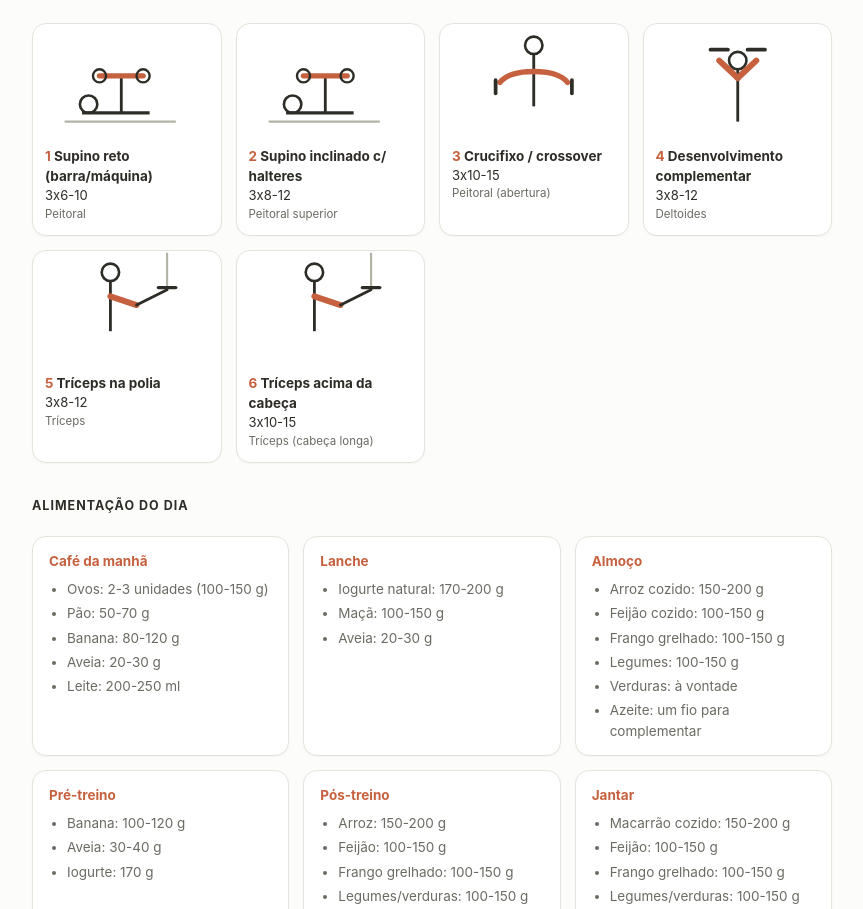
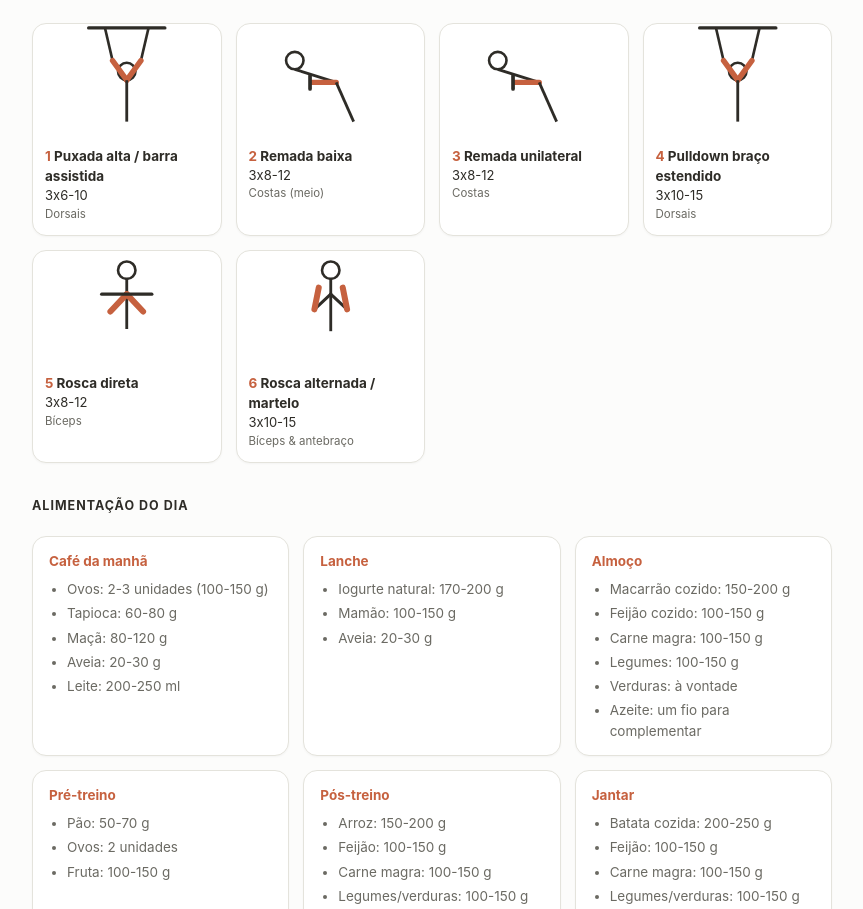
Before and after one commit to danielsilvarodriguesdrs-ship-it/bom-dia-daniel, a plain HTML site: page docs/index.html in a window 1280 px wide. Shown: the part 1405-2314 px from the top of the page, without its empty margins (208-1071 px from the left). Drawn offline with Linux system fonts and the light colour scheme.

Commit message:
resumo matinal 2026-11-24

```diff
--- a/docs/index.html
+++ b/docs/index.html
@@ -31,7 +31,7 @@ a{color:var(--ink);border-bottom:1px solid var(--clay);text-decoration:none;font
 footer{margin-top:48px;padding-bottom:36px;font-size:12px;color:var(--soft)}
 @media(max-width:640px){.headline{font-size:32px}}</style></head><body>
 <div class="top"><div class="wrap">
-<div class="daydate">Segunda-feira, 23 de novembro de 2026</div>
+<div class="daydate">Terça-feira, 24 de novembro de 2026</div>
 <h1 class="headline">Bom dia, Daniel!</h1>
 <p class="subtitle">Abaixo estão suas atividades de hoje e as ações a serem desenvolvidas.</p>
 <p class="daysummary">Agenda livre hoje, Daniel — dia aberto pra tocar no seu ritmo.</p>
@@ -47,8 +47,8 @@ footer{margin-top:48px;padding-bottom:36px;font-size:12px;color:var(--soft)}
 <div class="wrap">
 <div class="sec"><div class="h">Ações a serem feitas</div><div class="calm">Nada te trava hoje.</div></div>
 <div class="sec"><div class="h">Meditação do dia · Frei Gilson</div>
-<div class="item"><a href="https://www.youtube.com/watch?v=Djxwsntjz-A">O pouco com amor é grande para Deus | (Lucas 21, 1-4) #2903 | Meditação da Palavra</a></div></div>
-<div class="sec"><div class="h">Treino do dia — Treino A — Peito &amp; Tríceps</div>
+<div class="item"><a href="https://www.youtube.com/watch?v=g3-owaluyG4">Santo Rosário | 7 Dias de Oração 2026 | 03:40 | 24/11 | 1º Dia | Live Ao vivo</a></div></div>
+<div class="sec"><div class="h">Treino do dia — Treino B — Costas &amp; Bíceps</div>
 <svg viewBox="0 0 300 200" xmlns="http://www.w3.org/2000/svg" aria-label="Mapa muscular do dia"><text x="63" y="14" font-size="11" fill="#6B6A63" text-anchor="middle" font-family="-apple-system,sans-serif">Frente</text><text x="210" y="14" font-size="11" fill="#6B6A63" text-anchor="middle" font-family="-apple-system,sans-serif">Costas</text>
 <circle cx="63" cy="34" r="9" fill="none" stroke="#2E2C27" stroke-width="2"/>
 <path d="M48 46 Q63 42 78 46 L80 92
@@ -56,53 +56,50 @@ footer{margin-top:48px;padding-bottom:36px;font-size:12px;color:var(--soft)}
 <line x1="46" y1="50" x2="34" y2="92" stroke="#2E2C27" stroke-width="2"/>
 <line x1="80" y1="50" x2="92" y2="92" stroke="#2E2C27" stroke-width="2"/>
 <path d="M52 92 L50 175 M74 92 L76 175"
-      stroke="#2E2C27" stroke-width="2" fill="none"/><ellipse cx="52" cy="60" rx="9" ry="6" fill="#C6613F" opacity="0.9"/><ellipse cx="74" cy="60" rx="9" ry="6" fill="#C6613F" opacity="0.9"/><ellipse cx="44" cy="54" rx="6" ry="6" fill="#C6613F" opacity="0.9"/><ellipse cx="82" cy="54" rx="6" ry="6" fill="#C6613F" opacity="0.9"/><ellipse cx="40" cy="74" rx="5" ry="10" fill="#B4B3A8" opacity="0.18"/><ellipse cx="86" cy="74" rx="5" ry="10" fill="#B4B3A8" opacity="0.18"/><ellipse cx="37" cy="98" rx="4" ry="10" fill="#B4B3A8" opacity="0.18"/><ellipse cx="89" cy="98" rx="4" ry="10" fill="#B4B3A8" opacity="0.18"/><ellipse cx="50" cy="120" rx="7" ry="20" fill="#B4B3A8" opacity="0.18"/><ellipse cx="76" cy="120" rx="7" ry="20" fill="#B4B3A8" opacity="0.18"/>
+      stroke="#2E2C27" stroke-width="2" fill="none"/><ellipse cx="52" cy="60" rx="9" ry="6" fill="#B4B3A8" opacity="0.18"/><ellipse cx="74" cy="60" rx="9" ry="6" fill="#B4B3A8" opacity="0.18"/><ellipse cx="44" cy="54" rx="6" ry="6" fill="#B4B3A8" opacity="0.18"/><ellipse cx="82" cy="54" rx="6" ry="6" fill="#B4B3A8" opacity="0.18"/><ellipse cx="40" cy="74" rx="5" ry="10" fill="#C6613F" opacity="0.9"/><ellipse cx="86" cy="74" rx="5" ry="10" fill="#C6613F" opacity="0.9"/><ellipse cx="37" cy="98" rx="4" ry="10" fill="#C6613F" opacity="0.9"/><ellipse cx="89" cy="98" rx="4" ry="10" fill="#C6613F" opacity="0.9"/><ellipse cx="50" cy="120" rx="7" ry="20" fill="#B4B3A8" opacity="0.18"/><ellipse cx="76" cy="120" rx="7" ry="20" fill="#B4B3A8" opacity="0.18"/>
 <circle cx="210" cy="34" r="9" fill="none" stroke="#2E2C27" stroke-width="2"/>
 <path d="M195 46 Q210 42 225 46 L227 92
          Q210 98 193 92 Z" fill="none" stroke="#2E2C27" stroke-width="2"/>
 <line x1="193" y1="50" x2="181" y2="92" stroke="#2E2C27" stroke-width="2"/>
 <line x1="227" y1="50" x2="239" y2="92" stroke="#2E2C27" stroke-width="2"/>
 <path d="M199 92 L197 175 M221 92 L223 175"
-      stroke="#2E2C27" stroke-width="2" fill="none"/><ellipse cx="210" cy="52" rx="14" ry="7" fill="#B4B3A8" opacity="0.18"/><ellipse cx="197" cy="74" rx="8" ry="14" fill="#B4B3A8" opacity="0.18"/><ellipse cx="223" cy="74" rx="8" ry="14" fill="#B4B3A8" opacity="0.18"/><ellipse cx="187" cy="74" rx="5" ry="11" fill="#C6613F" opacity="0.9"/><ellipse cx="233" cy="74" rx="5" ry="11" fill="#C6613F" opacity="0.9"/><ellipse cx="203" cy="100" rx="9" ry="7" fill="#B4B3A8" opacity="0.18"/><ellipse cx="217" cy="100" rx="9" ry="7" fill="#B4B3A8" opacity="0.18"/><ellipse cx="199" cy="124" rx="7" ry="16" fill="#B4B3A8" opacity="0.18"/><ellipse cx="221" cy="124" rx="7" ry="16" fill="#B4B3A8" opacity="0.18"/><ellipse cx="199" cy="160" rx="5" ry="12" fill="#B4B3A8" opacity="0.18"/><ellipse cx="221" cy="160" rx="5" ry="12" fill="#B4B3A8" opacity="0.18"/></svg><div class="grid"><div class="ex"><div class="ex-svg"><svg viewBox="0 0 150 130" xmlns="http://www.w3.org/2000/svg" aria-label="Supino">
-<line x1="18" y1="96" x2="120" y2="96" stroke="#B4B3A8" stroke-width="2"/>
-<line x1="34" y1="88" x2="96" y2="88" stroke="#2E2C27" stroke-width="3"/>
-<circle cx="40" cy="80" r="8" fill="none" stroke="#2E2C27" stroke-width="2.4"/>
-<path d="M70 88 L70 54" stroke="#2E2C27" stroke-width="2.6"/>
-<line x1="50" y1="54" x2="90" y2="54" stroke="#C6613F" stroke-width="5" stroke-linecap="round"/>
-<circle cx="50" cy="54" r="6" fill="none" stroke="#2E2C27" stroke-width="2.2"/>
-<circle cx="90" cy="54" r="6" fill="none" stroke="#2E2C27" stroke-width="2.2"/></svg></div><div class="ex-name"><span>1</span> Supino reto (barra/máquina)</div><div class="ex-sr">3x6-10</div><div class="ex-mus">Peitoral</div></div><div class="ex"><div class="ex-svg"><svg viewBox="0 0 150 130" xmlns="http://www.w3.org/2000/svg" aria-label="Supino">
-<line x1="18" y1="96" x2="120" y2="96" stroke="#B4B3A8" stroke-width="2"/>
-<line x1="34" y1="88" x2="96" y2="88" stroke="#2E2C27" stroke-width="3"/>
-<circle cx="40" cy="80" r="8" fill="none" stroke="#2E2C27" stroke-width="2.4"/>
-<path d="M70 88 L70 54" stroke="#2E2C27" stroke-width="2.6"/>
-<line x1="50" y1="54" x2="90" y2="54" stroke="#C6613F" stroke-width="5" stroke-linecap="round"/>
-<circle cx="50" cy="54" r="6" fill="none" stroke="#2E2C27" stroke-width="2.2"/>
-<circle cx="90" cy="54" r="6" fill="none" stroke="#2E2C27" stroke-width="2.2"/></svg></div><div class="ex-name"><span>2</span> Supino inclinado c/ halteres</div><div class="ex-sr">3x8-12</div><div class="ex-mus">Peitoral superior</div></div><div class="ex"><div class="ex-svg"><svg viewBox="0 0 150 130" xmlns="http://www.w3.org/2000/svg" aria-label="Crucifixo">
-<circle cx="75" cy="26" r="8" fill="none" stroke="#2E2C27" stroke-width="2.4"/>
-<line x1="75" y1="34" x2="75" y2="82" stroke="#2E2C27" stroke-width="2.6"/>
-<path d="M75 50 Q52 50 44 60" fill="none" stroke="#C6613F" stroke-width="5" stroke-linecap="round"/>
-<path d="M75 50 Q98 50 106 60" fill="none" stroke="#C6613F" stroke-width="5" stroke-linecap="round"/>
-<line x1="40" y1="58" x2="40" y2="70" stroke="#2E2C27" stroke-width="3.4" stroke-linecap="round"/>
-<line x1="110" y1="58" x2="110" y2="70" stroke="#2E2C27" stroke-width="3.4" stroke-linecap="round"/></svg></div><div class="ex-name"><span>3</span> Crucifixo / crossover</div><div class="ex-sr">3x10-15</div><div class="ex-mus">Peitoral (abertura)</div></div><div class="ex"><div class="ex-svg"><svg viewBox="0 0 150 130" xmlns="http://www.w3.org/2000/svg" aria-label="Desenvolvimento">
-<circle cx="75" cy="40" r="8" fill="none" stroke="#2E2C27" stroke-width="2.4"/>
-<line x1="75" y1="48" x2="75" y2="96" stroke="#2E2C27" stroke-width="2.6"/>
-<path d="M75 56 L58 40" stroke="#C6613F" stroke-width="5.5" stroke-linecap="round"/>
-<path d="M75 56 L92 40" stroke="#C6613F" stroke-width="5.5" stroke-linecap="round"/>
-<line x1="50" y1="30" x2="66" y2="30" stroke="#2E2C27" stroke-width="3.4" stroke-linecap="round"/>
-<line x1="84" y1="30" x2="100" y2="30" stroke="#2E2C27" stroke-width="3.4" stroke-linecap="round"/></svg></div><div class="ex-name"><span>4</span> Desenvolvimento complementar</div><div class="ex-sr">3x8-12</div><div class="ex-mus">Deltoides</div></div><div class="ex"><div class="ex-svg"><svg viewBox="0 0 150 130" xmlns="http://www.w3.org/2000/svg" aria-label="Tríceps na polia">
-<line x1="112" y1="8" x2="112" y2="40" stroke="#B4B3A8" stroke-width="2"/>
-<line x1="104" y1="40" x2="120" y2="40" stroke="#2E2C27" stroke-width="3" stroke-linecap="round"/>
-<circle cx="60" cy="26" r="8" fill="none" stroke="#2E2C27" stroke-width="2.4"/>
-<line x1="60" y1="34" x2="60" y2="80" stroke="#2E2C27" stroke-width="2.6"/>
-<path d="M60 48 L84 56" stroke="#C6613F" stroke-width="5.5" stroke-linecap="round"/>
-<path d="M84 56 L112 42" stroke="#2E2C27" stroke-width="2.6" stroke-linecap="round"/></svg></div><div class="ex-name"><span>5</span> Tríceps na polia</div><div class="ex-sr">3x8-12</div><div class="ex-mus">Tríceps</div></div><div class="ex"><div class="ex-svg"><svg viewBox="0 0 150 130" xmlns="http://www.w3.org/2000/svg" aria-label="Tríceps na polia">
-<line x1="112" y1="8" x2="112" y2="40" stroke="#B4B3A8" stroke-width="2"/>
-<line x1="104" y1="40" x2="120" y2="40" stroke="#2E2C27" stroke-width="3" stroke-linecap="round"/>
-<circle cx="60" cy="26" r="8" fill="none" stroke="#2E2C27" stroke-width="2.4"/>
-<line x1="60" y1="34" x2="60" y2="80" stroke="#2E2C27" stroke-width="2.6"/>
-<path d="M60 48 L84 56" stroke="#C6613F" stroke-width="5.5" stroke-linecap="round"/>
-<path d="M84 56 L112 42" stroke="#2E2C27" stroke-width="2.6" stroke-linecap="round"/></svg></div><div class="ex-name"><span>6</span> Tríceps acima da cabeça</div><div class="ex-sr">3x10-15</div><div class="ex-mus">Tríceps (cabeça longa)</div></div></div></div>
+      stroke="#2E2C27" stroke-width="2" fill="none"/><ellipse cx="210" cy="52" rx="14" ry="7" fill="#B4B3A8" opacity="0.18"/><ellipse cx="197" cy="74" rx="8" ry="14" fill="#C6613F" opacity="0.9"/><ellipse cx="223" cy="74" rx="8" ry="14" fill="#C6613F" opacity="0.9"/><ellipse cx="187" cy="74" rx="5" ry="11" fill="#B4B3A8" opacity="0.18"/><ellipse cx="233" cy="74" rx="5" ry="11" fill="#B4B3A8" opacity="0.18"/><ellipse cx="203" cy="100" rx="9" ry="7" fill="#B4B3A8" opacity="0.18"/><ellipse cx="217" cy="100" rx="9" ry="7" fill="#B4B3A8" opacity="0.18"/><ellipse cx="199" cy="124" rx="7" ry="16" fill="#B4B3A8" opacity="0.18"/><ellipse cx="221" cy="124" rx="7" ry="16" fill="#B4B3A8" opacity="0.18"/><ellipse cx="199" cy="160" rx="5" ry="12" fill="#B4B3A8" opacity="0.18"/><ellipse cx="221" cy="160" rx="5" ry="12" fill="#B4B3A8" opacity="0.18"/></svg><div class="grid"><div class="ex"><div class="ex-svg"><svg viewBox="0 0 150 130" xmlns="http://www.w3.org/2000/svg" aria-label="Puxada">
+<line x1="40" y1="10" x2="110" y2="10" stroke="#2E2C27" stroke-width="3" stroke-linecap="round"/>
+<line x1="55" y1="10" x2="62" y2="40" stroke="#2E2C27" stroke-width="2.4"/>
+<line x1="95" y1="10" x2="88" y2="40" stroke="#2E2C27" stroke-width="2.4"/>
+<circle cx="75" cy="50" r="8" fill="none" stroke="#2E2C27" stroke-width="2.4"/>
+<path d="M62 40 L75 58" stroke="#C6613F" stroke-width="5" stroke-linecap="round"/>
+<path d="M88 40 L75 58" stroke="#C6613F" stroke-width="5" stroke-linecap="round"/>
+<line x1="75" y1="58" x2="75" y2="96" stroke="#2E2C27" stroke-width="2.6"/></svg></div><div class="ex-name"><span>1</span> Puxada alta / barra assistida</div><div class="ex-sr">3x6-10</div><div class="ex-mus">Dorsais</div></div><div class="ex"><div class="ex-svg"><svg viewBox="0 0 150 130" xmlns="http://www.w3.org/2000/svg" aria-label="Remada">
+<circle cx="42" cy="40" r="8" fill="none" stroke="#2E2C27" stroke-width="2.4"/>
+<path d="M42 48 L80 60" stroke="#2E2C27" stroke-width="2.6"/>
+<path d="M80 60 L58 60" stroke="#C6613F" stroke-width="5" stroke-linecap="round"/>
+<line x1="56" y1="54" x2="56" y2="66" stroke="#2E2C27" stroke-width="3.4" stroke-linecap="round"/>
+<path d="M80 60 L96 96" stroke="#2E2C27" stroke-width="2.6"/></svg></div><div class="ex-name"><span>2</span> Remada baixa</div><div class="ex-sr">3x8-12</div><div class="ex-mus">Costas (meio)</div></div><div class="ex"><div class="ex-svg"><svg viewBox="0 0 150 130" xmlns="http://www.w3.org/2000/svg" aria-label="Remada">
+<circle cx="42" cy="40" r="8" fill="none" stroke="#2E2C27" stroke-width="2.4"/>
+<path d="M42 48 L80 60" stroke="#2E2C27" stroke-width="2.6"/>
+<path d="M80 60 L58 60" stroke="#C6613F" stroke-width="5" stroke-linecap="round"/>
+<line x1="56" y1="54" x2="56" y2="66" stroke="#2E2C27" stroke-width="3.4" stroke-linecap="round"/>
+<path d="M80 60 L96 96" stroke="#2E2C27" stroke-width="2.6"/></svg></div><div class="ex-name"><span>3</span> Remada unilateral</div><div class="ex-sr">3x8-12</div><div class="ex-mus">Costas</div></div><div class="ex"><div class="ex-svg"><svg viewBox="0 0 150 130" xmlns="http://www.w3.org/2000/svg" aria-label="Puxada">
+<line x1="40" y1="10" x2="110" y2="10" stroke="#2E2C27" stroke-width="3" stroke-linecap="round"/>
+<line x1="55" y1="10" x2="62" y2="40" stroke="#2E2C27" stroke-width="2.4"/>
+<line x1="95" y1="10" x2="88" y2="40" stroke="#2E2C27" stroke-width="2.4"/>
+<circle cx="75" cy="50" r="8" fill="none" stroke="#2E2C27" stroke-width="2.4"/>
+<path d="M62 40 L75 58" stroke="#C6613F" stroke-width="5" stroke-linecap="round"/>
+<path d="M88 40 L75 58" stroke="#C6613F" stroke-width="5" stroke-linecap="round"/>
+<line x1="75" y1="58" x2="75" y2="96" stroke="#2E2C27" stroke-width="2.6"/></svg></div><div class="ex-name"><span>4</span> Pulldown braço estendido</div><div class="ex-sr">3x10-15</div><div class="ex-mus">Dorsais</div></div><div class="ex"><div class="ex-svg"><svg viewBox="0 0 150 130" xmlns="http://www.w3.org/2000/svg" aria-label="Rosca direta">
+<circle cx="75" cy="24" r="8" fill="none" stroke="#2E2C27" stroke-width="2.4"/>
+<line x1="75" y1="32" x2="75" y2="78" stroke="#2E2C27" stroke-width="2.6"/>
+<path d="M75 46 L60 62" stroke="#C6613F" stroke-width="5.5" stroke-linecap="round"/>
+<path d="M75 46 L90 62" stroke="#C6613F" stroke-width="5.5" stroke-linecap="round"/>
+<line x1="52" y1="46" x2="98" y2="46" stroke="#2E2C27" stroke-width="3" stroke-linecap="round"/></svg></div><div class="ex-name"><span>5</span> Rosca direta</div><div class="ex-sr">3x8-12</div><div class="ex-mus">Bíceps</div></div><div class="ex"><div class="ex-svg"><svg viewBox="0 0 150 130" xmlns="http://www.w3.org/2000/svg" aria-label="Rosca martelo">
+<circle cx="75" cy="24" r="8" fill="none" stroke="#2E2C27" stroke-width="2.4"/>
+<line x1="75" y1="32" x2="75" y2="80" stroke="#2E2C27" stroke-width="2.6"/>
+<path d="M75 46 L60 60" stroke="#2E2C27" stroke-width="2.8" stroke-linecap="round"/>
+<path d="M60 60 L64 40" stroke="#C6613F" stroke-width="5.5" stroke-linecap="round"/>
+<path d="M75 46 L90 60" stroke="#2E2C27" stroke-width="2.8" stroke-linecap="round"/>
+<path d="M90 60 L86 40" stroke="#C6613F" stroke-width="5.5" stroke-linecap="round"/></svg></div><div class="ex-name"><span>6</span> Rosca alternada / martelo</div><div class="ex-sr">3x10-15</div><div class="ex-mus">Bíceps &amp; antebraço</div></div></div></div>
 <div class="sec"><div class="h">Alimentação do dia</div>
-<div class="meals"><div class="meal"><div class="meal-name">Café da manhã</div><ul><li>Ovos: 2-3 unidades (100-150 g)</li><li>Pão: 50-70 g</li><li>Banana: 80-120 g</li><li>Aveia: 20-30 g</li><li>Leite: 200-250 ml</li></ul></div><div class="meal"><div class="meal-name">Lanche</div><ul><li>Iogurte natural: 170-200 g</li><li>Maçã: 100-150 g</li><li>Aveia: 20-30 g</li></ul></div><div class="meal"><div class="meal-name">Almoço</div><ul><li>Arroz cozido: 150-200 g</li><li>Feijão cozido: 100-150 g</li><li>Frango grelhado: 100-150 g</li><li>Legumes: 100-150 g</li><li>Verduras: à vontade</li><li>Azeite: um fio para complementar</li></ul></div><div class="meal"><div class="meal-name">Pré-treino</div><ul><li>Banana: 100-120 g</li><li>Aveia: 30-40 g</li><li>Iogurte: 170 g</li></ul></div><div class="meal"><div class="meal-name">Pós-treino</div><ul><li>Arroz: 150-200 g</li><li>Feijão: 100-150 g</li><li>Frango grelhado: 100-150 g</li><li>Legumes/verduras: 100-150 g</li><li>(se a refeição completa ainda estiver distante, o whey já utilizado pode compor a alimentação do dia, sem precisar ser imediato)</li></ul></div><div class="meal"><div class="meal-name">Jantar</div><ul><li>Macarrão cozido: 150-200 g</li><li>Feijão: 100-150 g</li><li>Frango grelhado: 100-150 g</li><li>Legumes/verduras: 100-150 g</li></ul></div><div class="meal"><div class="meal-name">Ceia</div><ul><li>Leite (200-250 ml) ou iogurte (170-200 g), com fruta se desejar</li></ul></div></div></div>
+<div class="meals"><div class="meal"><div class="meal-name">Café da manhã</div><ul><li>Ovos: 2-3 unidades (100-150 g)</li><li>Tapioca: 60-80 g</li><li>Maçã: 80-120 g</li><li>Aveia: 20-30 g</li><li>Leite: 200-250 ml</li></ul></div><div class="meal"><div class="meal-name">Lanche</div><ul><li>Iogurte natural: 170-200 g</li><li>Mamão: 100-150 g</li><li>Aveia: 20-30 g</li></ul></div><div class="meal"><div class="meal-name">Almoço</div><ul><li>Macarrão cozido: 150-200 g</li><li>Feijão cozido: 100-150 g</li><li>Carne magra: 100-150 g</li><li>Legumes: 100-150 g</li><li>Verduras: à vontade</li><li>Azeite: um fio para complementar</li></ul></div><div class="meal"><div class="meal-name">Pré-treino</div><ul><li>Pão: 50-70 g</li><li>Ovos: 2 unidades</li><li>Fruta: 100-150 g</li></ul></div><div class="meal"><div class="meal-name">Pós-treino</div><ul><li>Arroz: 150-200 g</li><li>Feijão: 100-150 g</li><li>Carne magra: 100-150 g</li><li>Legumes/verduras: 100-150 g</li><li>(se a refeição completa ainda estiver distante, o whey já utilizado pode compor a alimentação do dia, sem precisar ser imediato)</li></ul></div><div class="meal"><div class="meal-name">Jantar</div><ul><li>Batata cozida: 200-250 g</li><li>Feijão: 100-150 g</li><li>Carne magra: 100-150 g</li><li>Legumes/verduras: 100-150 g</li></ul></div><div class="meal"><div class="meal-name">Ceia</div><ul><li>Leite (200-250 ml) ou iogurte (170-200 g), com fruta se desejar</li></ul></div></div></div>
 <footer>Atualizado automaticamente todo dia às 03h00 (America/Sao_Paulo).</footer>
 </div></body></html>
```
